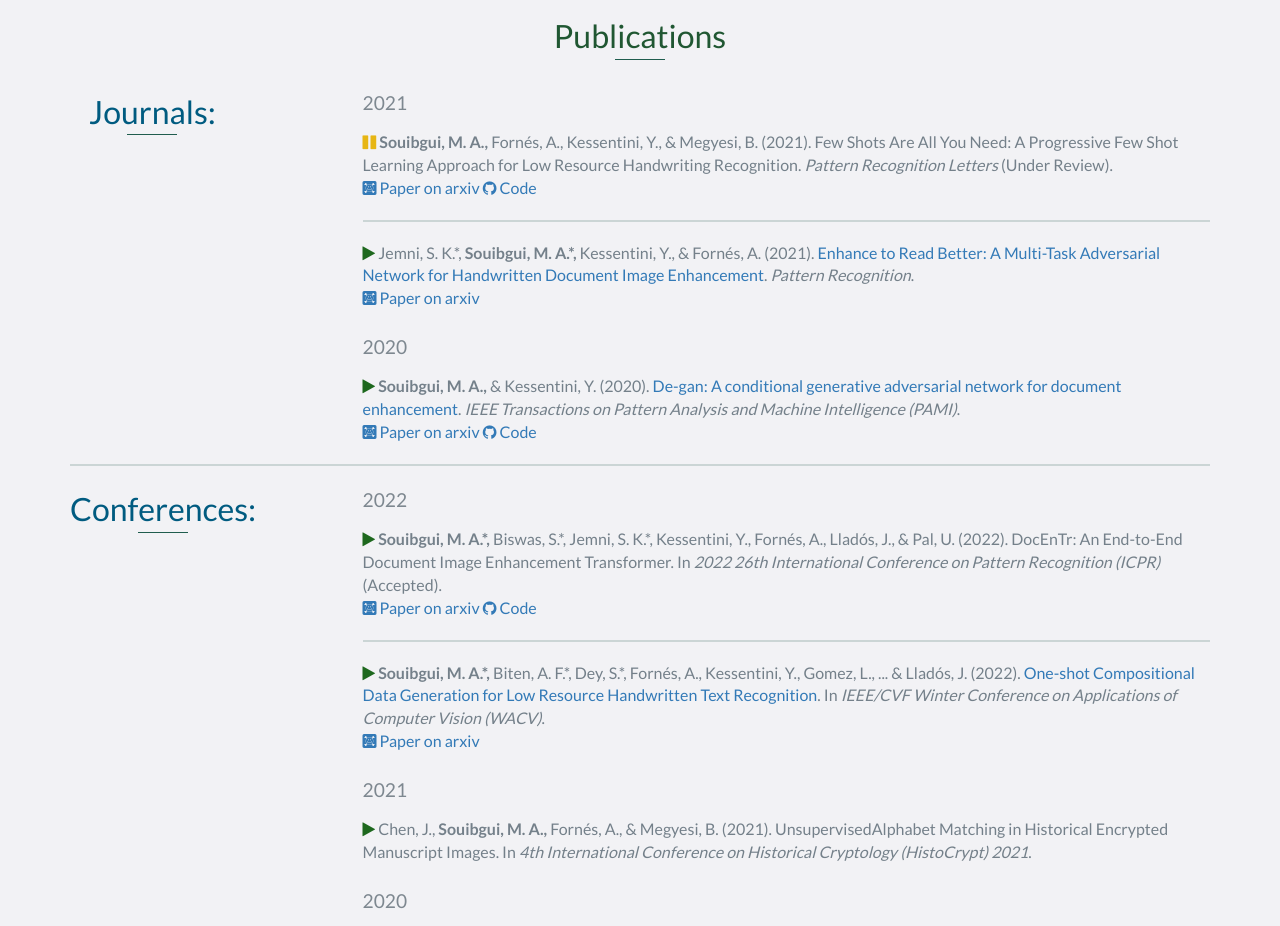
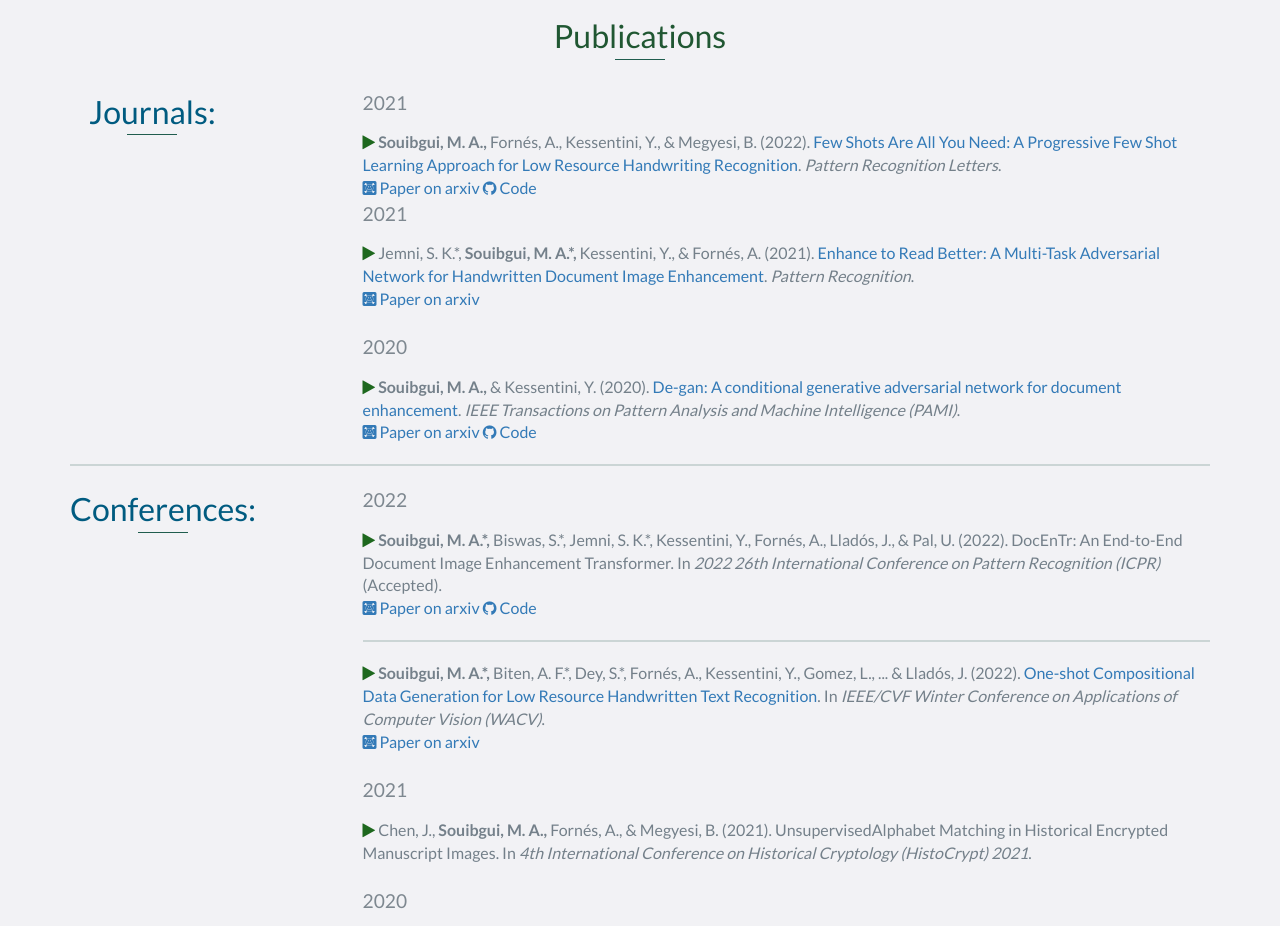
Before and after one commit to dali92002/dali92002.github.io, a website: page index.html in a window 1280 px wide. Shown: the part 3060-3986 px from the top of the page. Drawn offline with nearby package versions, Linux system fonts and the light colour scheme; files whose address does not match are found by name.

Commit message:
Update index.html

```diff
--- a/index.html
+++ b/index.html
@@ -244,18 +244,24 @@
                 </div>
 
                 <div class="col-md-9">
-                    <h4>
+                     <h4>
                         2021
 
                     </h4>
-
-                    <p>
-                        <i class="fa fa-pause" style="color:rgb(231, 182, 20)"></i> <b>Souibgui, M. A.,</b> Fornés, A., Kessentini, Y., & Megyesi, B. (2021). Few Shots Are All You Need: A Progressive Few Shot Learning Approach for
-                        Low Resource Handwriting Recognition. <i>Pattern Recognition Letters</i> (Under Review).
+		    <p>
+<!--                         <i class="fa fa-pause" style="color:rgb(231, 182, 20)"></i> <b>Souibgui, M. A.,</b> Fornés, A., Kessentini, Y., & Megyesi, B. (2021). Few Shots Are All You Need: A Progressive Few Shot Learning Approach for
+                        Low Resource Handwriting Recognition. <i>Pattern Recognition Letters</i>. -->
+			<i class="fa fa-play" style="color:rgb(30, 104, 30)"></i> <b>Souibgui, M. A.,</b> Fornés, A., Kessentini, Y., & Megyesi, B. (2022). <a href="https://www.sciencedirect.com/science/article/pii/S016786552200191X?via%3Dihub" target="_blank">Few Shots Are All You Need: A Progressive Few Shot Learning Approach for
+                        Low Resource Handwriting Recognition</a>. <i>Pattern Recognition Letters</i>.
                         <br>
                         <a href="https://arxiv.org/abs/2107.10064" target="_blank"><i class="ai ai-arxiv-square "></i> Paper on arxiv</a> <a href="https://github.com/dali92002/HTRbyMatching" target="_blank"><i class="fa fa-github "></i> Code</a>
                     </p>
-		    <hr>
+
+
+		    <h4>
+                        2021
+
+                    </h4>
                     <p>
                         <i class="fa fa-play" style="color:rgb(30, 104, 30)"></i> Jemni, S. K.*, <b>Souibgui, M. A.*,</b> Kessentini, Y., & Fornés, A. (2021). <a href="https://www.sciencedirect.com/science/article/pii/S0031320321005501?via%3Dihub" target="_blank">Enhance to Read Better: A Multi-Task Adversarial Network for Handwritten Document Image Enhancement</a>. <i>Pattern Recognition</i>.
                         <br>
```
